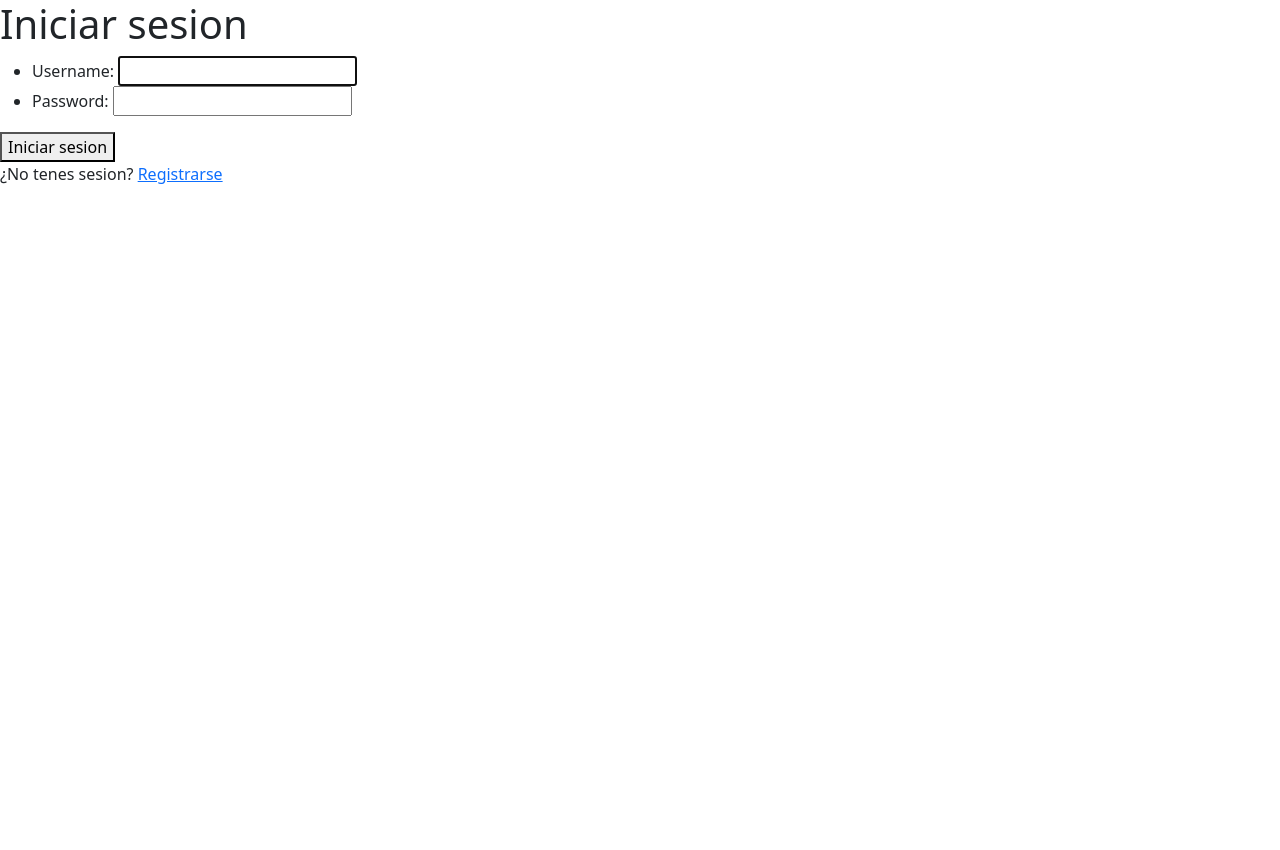
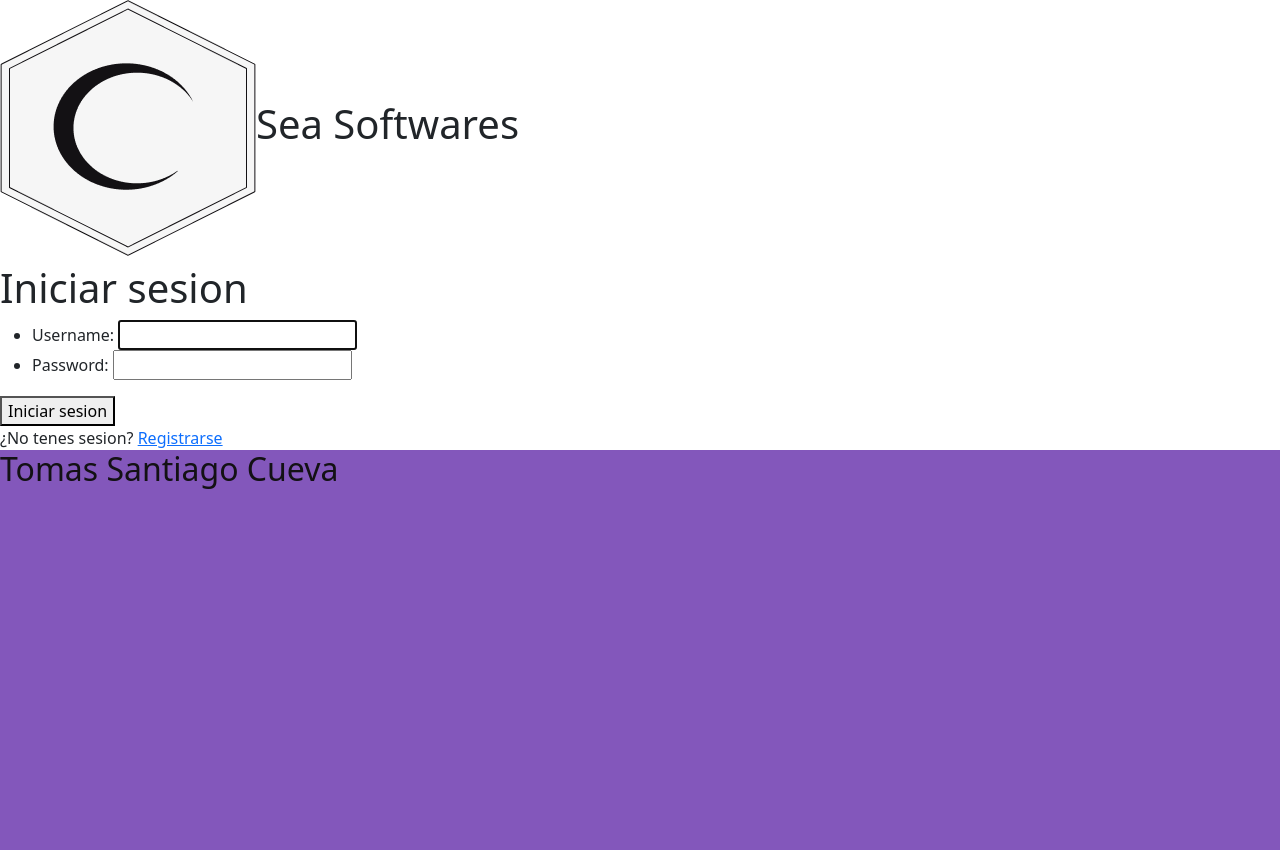
Before and after one commit to Tomasteawita/Sea_registers, a Django app: page /login/ in a window 1280 px wide. Before the commit the page ends 184 px from the top, so only its background shows below. Run offline with Django 4.2, Linux system fonts and the light colour scheme.

Commit message:
Style's conection with templates

```diff
--- a/Sea_registers/Sea_registers/settings.py
+++ b/Sea_registers/Sea_registers/settings.py
@@ -37,7 +37,7 @@ INSTALLED_APPS = [
     'django.contrib.sessions',
     'django.contrib.messages',
     'django.contrib.staticfiles',
-    #'app',
+    'app',
 ]
 
 MIDDLEWARE = [
--- a/Sea_registers/app/static/css/style.css
+++ b/Sea_registers/app/static/css/style.css
@@ -1,3 +1,8 @@
-
+footer {
+  background-color: #8357BB;
+  color: #131114;
+  height: 400px;
+  width: 100%;
+}
 
 /*# sourceMappingURL=style.css.map */
--- /dev/null
+++ b/Sea_registers/app/static/scss/base/_vars.scss
@@ -0,0 +1,4 @@
+$background:#F6F6F6;
+$black:#131114;
+$purple:#8357BB;
+$white:#E7E7E7;
--- /dev/null
+++ b/Sea_registers/app/static/scss/main/_footer.scss
@@ -0,0 +1,6 @@
+footer{
+    background-color: $purple;
+    color: $black;
+    height: 400px;
+    width: 100%;
+}
--- a/Sea_registers/app/static/scss/style.scss
+++ b/Sea_registers/app/static/scss/style.scss
@@ -0,0 +1,3 @@
+@import 'base/vars';
+
+@import 'main/footer';
--- a/Sea_registers/app/templates/base.html
+++ b/Sea_registers/app/templates/base.html
@@ -10,7 +10,8 @@
     <link href="https://cdn.jsdelivr.net/npm/bootstrap@5.3.0-alpha3/dist/css/bootstrap.min.css" rel="stylesheet" integrity="sha384-KK94CHFLLe+nY2dmCWGMq91rCGa5gtU4mk92HdvYe+M/SXH301p5ILy+dN9+nJOZ" crossorigin="anonymous">
   </head>
   <body>
-    {% block body %}{% endblock body %}
+    {% block body %}
+    {% endblock body %}
 
     <script src="https://cdn.jsdelivr.net/npm/bootstrap@5.3.0-alpha3/dist/js/bootstrap.bundle.min.js" integrity="sha384-ENjdO4Dr2bkBIFxQpeoTz1HIcje39Wm4jDKdf19U8gI4ddQ3GYNS7NTKfAdVQSZe" crossorigin="anonymous"></script>
   </body>
--- a/Sea_registers/app/templates/footer.html
+++ b/Sea_registers/app/templates/footer.html
@@ -0,0 +1,3 @@
+<footer>
+    <h2>Tomas Santiago Cueva</h2>
+</footer>
--- a/Sea_registers/app/templates/login.html
+++ b/Sea_registers/app/templates/login.html
@@ -1,6 +1,10 @@
 {% extends 'base.html' %}
-
+{% load static %}
 {% block body %}
+    <main>
+        <div>
+            <h1> <img src="{% static 'multimedia/sea.png' %}" alt=""><span>Sea Softwares</span> </h1>
+        </div>
         <form method="post"> {% csrf_token %}
             <h1>Iniciar sesion</h1>
             <ul>
@@ -13,4 +17,6 @@
             <span>¿No tenes sesion?</span> <a href="#">Registrarse</a>
             </nav>
         </form>
+        {% include 'footer.html' %}
+    </main>
 {% endblock body %}
```
Also changed, not shown: README.md, Sea_registers/app/static/multimedia/sea.png (added), Sea_registers/app/static/scss/components/_loginCard.scss (added), Sea_registers/app/static/scss/main/_header.scss (added), Sea_registers/app/static/scss/main/_login.scss (added), 1 other file. Lines whose indentation alone changed are shown as unchanged.
